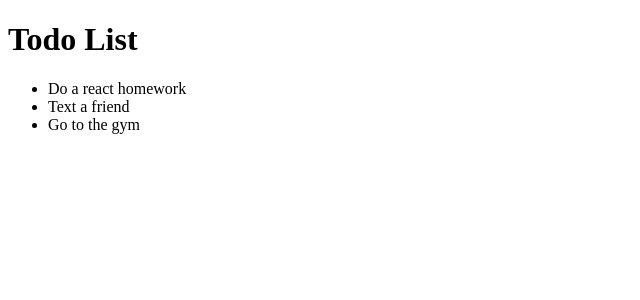
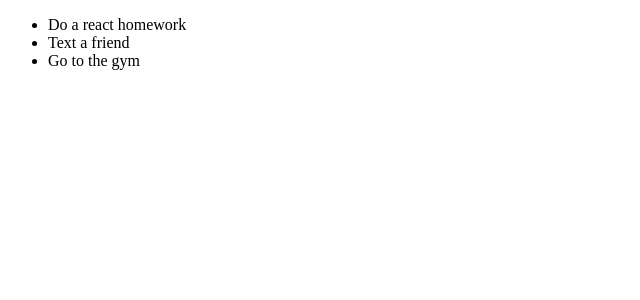
Before and after one commit to AndzhurT/react-todo, a React (Create React App) app: page / in a window 1280 px wide. Shown: the top 300 px of the page, without its empty margins (0-640 px from the left). Built offline with nearby package versions, Linux system fonts and the light colour scheme; the HTML template or start-up script is replaced by a standard one.

Commit message:
fixed app and index file

```diff
--- a/src/App.js
+++ b/src/App.js
@@ -1,24 +1,19 @@
 import React from 'react';
 //to do list
-const todoList = [];
-
-function App() {
-  todoList.push(
+const todoList = [
   { id: 1, title: 'Do a react homework' },
   { id: 2, title: 'Text a friend' },
-    { id: 3, title: 'Go to the gym' }
-  );
+  { id: 3, title: 'Go to the gym' },
+];
 
+function TodoList() {
   return (
-    <div>
-      <h1>Todo List</h1>
     <ul>
       {todoList.map((todo) => (
         <li key={todo.id}>{todo.title}</li>
       ))}
     </ul>
-    </div>
   );
 }
 
-export default App;
+export default TodoList;
```
Lines whose indentation alone changed are shown as unchanged.
